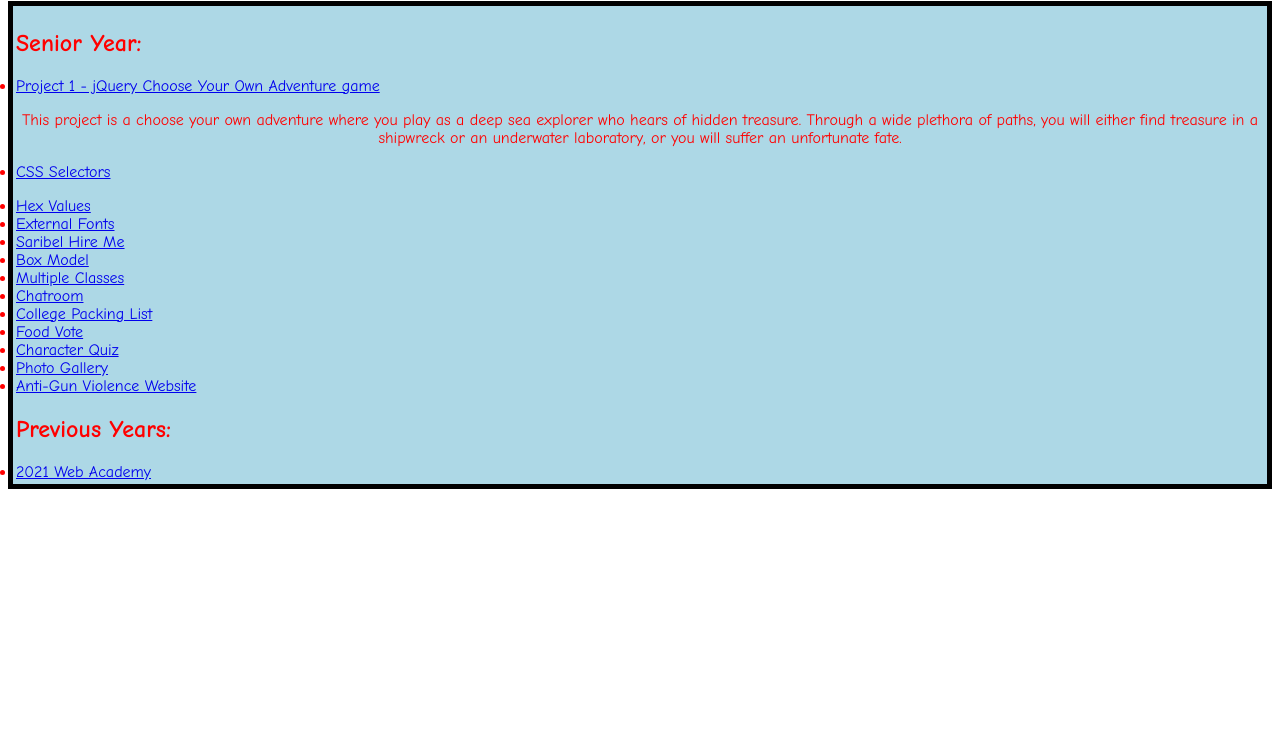
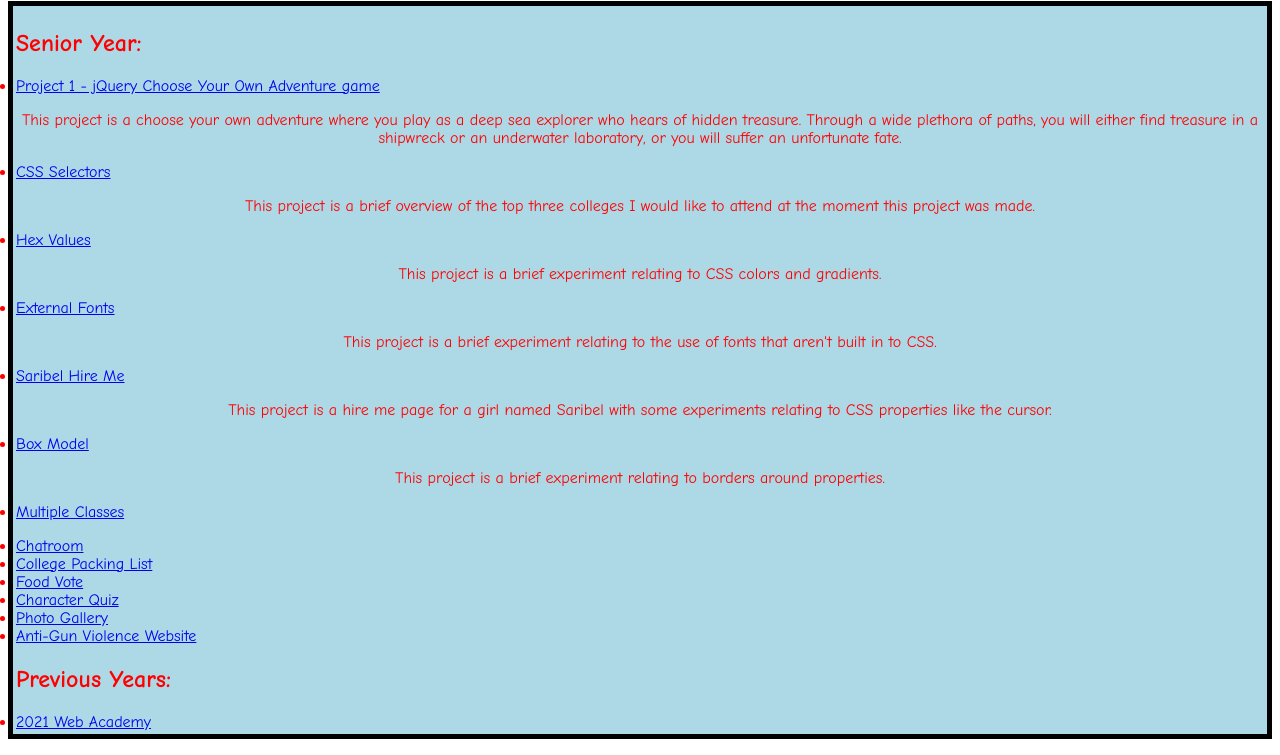
Before and after one commit to cris94ny/CristinoRivera.github.io, a plain HTML site: page index.html in a window 1280 px wide. Shown: the part 79-834 px from the top of the page. Before the commit the page ends 800 px from the top, so only its background shows below. Drawn offline with Linux system fonts and the light colour scheme.

Commit message:
Update index.html

```diff
--- a/index.html
+++ b/index.html
@@ -14,12 +14,17 @@
       <li><a href="https://cris94ny.github.io/Unit-6-Project/" target="_blank">Project 1 - jQuery Choose Your Own Adventure game</a></li>
       <center><p>This project is a choose your own adventure where you play as a deep sea explorer who hears of hidden treasure. Through a wide plethora of paths, you will either find treasure in a shipwreck or an underwater laboratory, or you will suffer an unfortunate fate. </p></center>
       <li><a href="https://cris94ny.github.io/CSS-Selectors-Practice.github.io/" target="_blank">CSS Selectors</a></li>
+      <center><p>This project is a brief overview of the top three colleges I would like to attend at the moment this project was made.</p></center>
+      <li><a href="https://cris94ny.github.io/CSS-Unit-Hex-values-CristinoRivera1.github.io/" target="_blank">Hex Values</a></li>
+      <center><p>This project is a brief experiment relating to CSS colors and gradients.</p></center>
+      <li><a href="https://cris94ny.github.io/CSS-External-Fonts.github.io/" target="_blank">External Fonts</a></li>
+      <center><p>This project is a brief experiment relating to the use of fonts that aren't built in to CSS.</p></center>
+      <li><a href="https://cris94ny.github.io/Saribel-Hire-Me/" target="_blank">Saribel Hire Me</a></li>
+      <center><p>This project is a hire me page for a girl named Saribel with some experiments relating to CSS properties like the cursor.</p></center>
+      <li><a href="https://cris94ny.github.io/Box-Model.github.io/" target="_blank">Box Model</a></li>
+      <center><p>This project is a brief experiment relating to borders around properties.</p></center>
+      <li><a href="https://cris94ny.github.io/multiple-classes.github.io/" target="_blank"">Multiple Classes</a></li>
       <center><p></p></center>
-      <li><a href="https://cris94ny.github.io/CSS-Unit-Hex-values-CristinoRivera1.github.io/" target="_blank">Hex Values</a></li>
-      <li><a href="https://cris94ny.github.io/CSS-External-Fonts.github.io/" target="_blank">External Fonts</a></li>
-      <li><a href="https://cris94ny.github.io/Saribel-Hire-Me/" target="_blank">Saribel Hire Me</a></li>
-      <li><a href="https://cris94ny.github.io/Box-Model.github.io/" target="_blank">Box Model</a></li>
-      <li><a href="https://cris94ny.github.io/multiple-classes.github.io/" target="_blank"">Multiple Classes</a></li>
       <li><a href="https://cris94ny.github.io/Review-Lesson-Chat-Independent-Practice/" target="_blank">Chatroom</a></li>
       <li><a href="https://cris94ny.github.io/074-Independent-Practice-append-and-Concatenation/" target="_blank">College Packing List</a></li>
       <li><a href="https://cris94ny.github.io/073-Input-Independent-Practice/" target="_blank">Food Vote</a></li>
```
